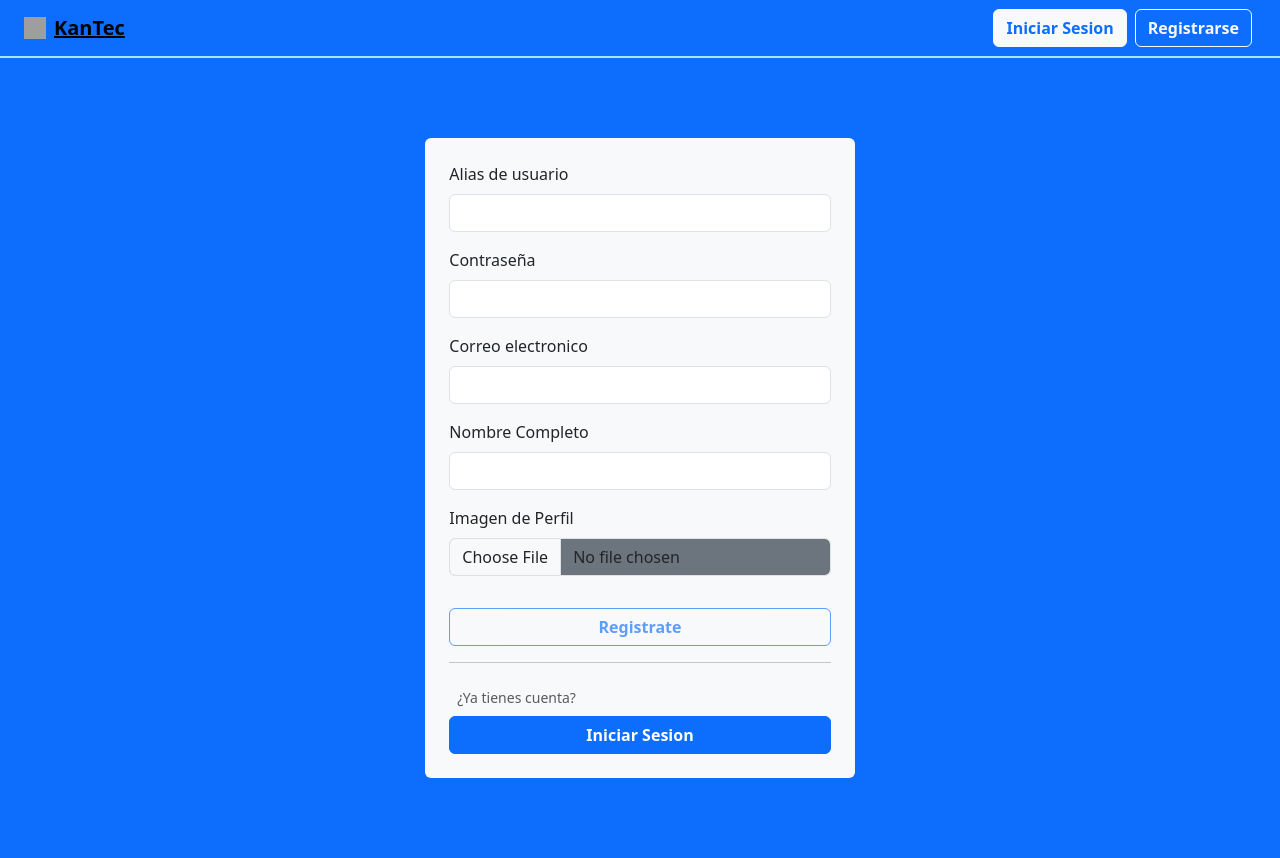
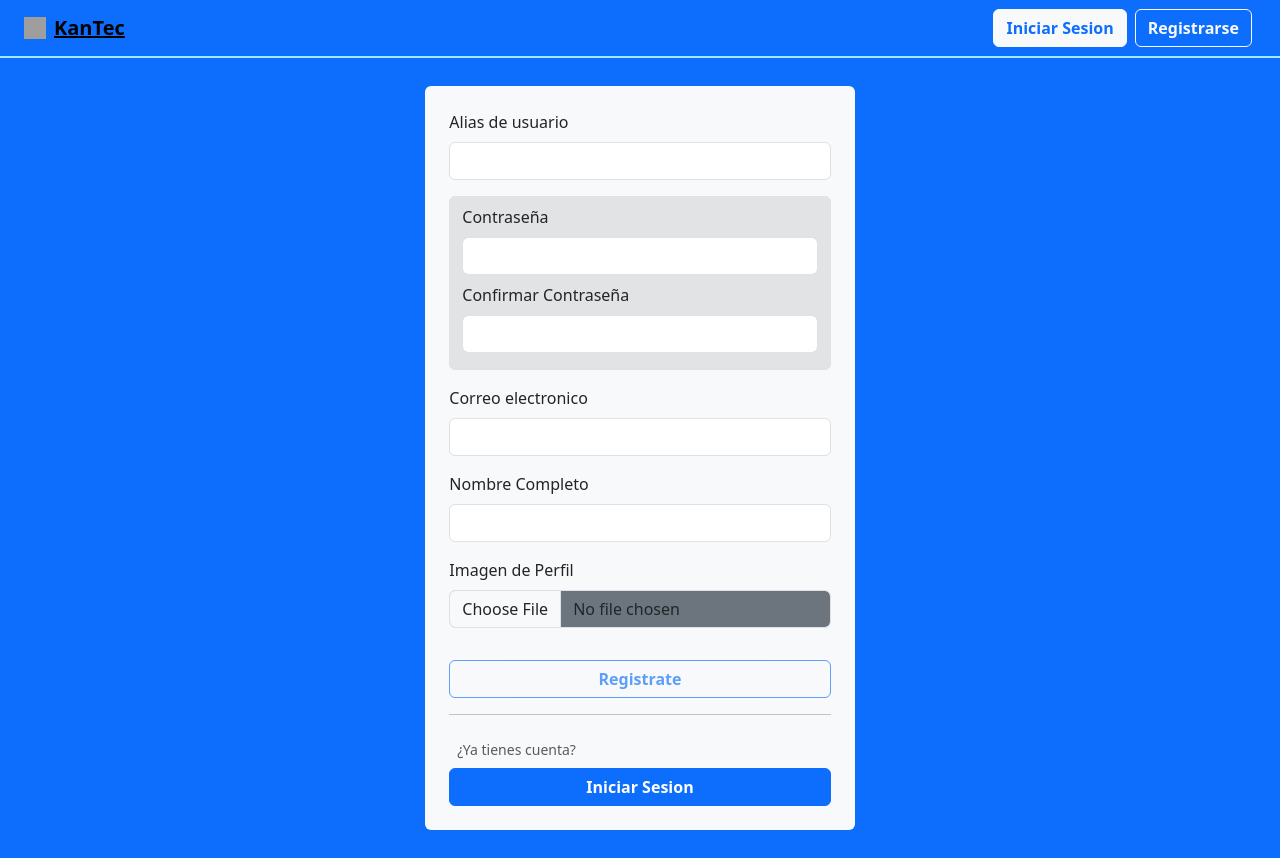
Before and after one commit to AlanMachado-dev/KanTec, an Angular app: page /registro in a window 1280 px wide. Built offline with nearby package versions, Linux system fonts and the light colour scheme; grey boxes are pictures that could not be loaded.

Commit message:
control de contraseña

```diff
--- a/src/app/componentes/registro/registro.html
+++ b/src/app/componentes/registro/registro.html
@@ -4,7 +4,8 @@
         <form [formGroup]="registroForm" (ngSubmit)="onSubmit()">
             <div class="mb-3">
                 <label for="alias" class="form-label">Alias de usuario</label>
-                <input type="text" #aliasInput (blur)="afterAlias(aliasInput.value)" formControlName="alias" class="form-control" id="alias"
+                <input type="text" #aliasInput (blur)="afterAlias(aliasInput.value)" formControlName="alias"
+                    class="form-control" id="alias"
                     [class.is-invalid]="registroForm.get('alias')?.invalid && registroForm.get('alias')?.touched">
                 @if(registroForm.get('alias')?.invalid && registroForm.get('alias')?.touched){
                 <div class="invalid-feedback">
@@ -20,8 +21,10 @@
                 </div>
                 }
             </div>
-            <div class="mb-3">
-                <label for="password" class="form-label">Contraseña</label>
+
+            <div class="container border rounded bg-secondary-subtle my-3">
+            <div>
+                <label for="password" class="form-label mt-2">Contraseña</label>
                 <input type="password" formControlName="password" class="form-control" id="password"
                     [class.is-invalid]="registroForm.get('password')?.invalid && registroForm.get('password')?.touched">
                 @if(registroForm.get('password')?.invalid && registroForm.get('password')?.touched){
@@ -35,6 +38,23 @@
                 </div>
                 }
             </div>
+            <div class="mb-3">
+                <label for="confirmPassword" class="form-label mt-2">Confirmar Contraseña</label>
+                <input type="password" formControlName="confirmPassword" class="form-control" id="confirmPassword"
+                    [class.is-invalid]="(registroForm.get('confirmPassword')?.invalid || registroForm.errors?.['noMatch']) && registroForm.get('confirmPassword')?.touched">
+                @if(registroForm.get('confirmPassword')?.touched){
+                <div class="invalid-feedback">
+                    @if(registroForm.get('confirmPassword')?.errors?.['required']) {
+                    Confirmar la contraseña es obligatorio.
+                    }
+                    @if(registroForm.get('confirmPassword')?.errors?.['noMatch']) {
+                    Las contraseñas no coinciden.
+                    }
+                </div>
+                }
+            </div>
+            </div>
+
             <div class="mb-3">
                 <label for="email" class="form-label">Correo electronico</label>
                 <input type="email" formControlName="email" class="form-control" id="email"
@@ -67,7 +87,8 @@
             </div>
             <div class="mb-3">
                 <label for="imagen" class="form-label">Imagen de Perfil</label>
-                <input type="file" (change)="onFileSelected($event)" formControlName="imagen" class="form-control bg-secondary" id="imagen" accept="image/*">
+                <input type="file" (change)="onFileSelected($event)" formControlName="imagen"
+                    class="form-control bg-secondary" id="imagen" accept="image/*">
             </div>
             @if(mostrarError){
             <div class="alert alert-danger m-2 p-2 text-center" role="alert">
@@ -76,7 +97,8 @@
             }
             <div>
                 @if (!loading) {
-                    <button type="submit" [disabled]="!registroForm.valid || mostrarError" class="btn btn-outline-primary mt-3 w-100 h-25 fw-bold">Registrate</button>
+                <button type="submit" [disabled]="!registroForm.valid || mostrarError"
+                    class="btn btn-outline-primary mt-3 w-100 h-25 fw-bold">Registrate</button>
                 }@else {
                 <!-- <button class="btn btn-secondary text-center mt-3 w-100 h-25 fw-bold" disabled>Cargando...</button> -->
                 <button class="btn btn-secondary text-center mt-3 w-100 h-25 fw-bold" type="button" disabled>
--- a/src/app/componentes/registro/registro.ts
+++ b/src/app/componentes/registro/registro.ts
@@ -1,5 +1,5 @@
-import { ChangeDetectorRef, Component, inject } from '@angular/core';
-import { FormBuilder, ReactiveFormsModule, Validators } from '@angular/forms';
+import { ChangeDetectorRef, Component, inject, OnInit } from '@angular/core';
+import { AbstractControl, FormBuilder, ReactiveFormsModule, ValidationErrors, Validators } from '@angular/forms';
 import { Router, RouterLink } from "@angular/router";
 import { Http } from '../../services/http';
 
@@ -22,7 +22,6 @@ export class Registro {
   loading = false;
   errorMessage?: string;
 
-
   registroForm = this.formBuilder.group({
     alias: ['', {
       validators: [
@@ -37,6 +36,7 @@ export class Registro {
         Validators.minLength(8)
       ]
     }],
+    confirmPassword: ['', [Validators.required, this.matchPassword.bind(this)]],
     email: ['', {
       validators: [
         Validators.required,
@@ -51,6 +51,7 @@ export class Registro {
     }],
     imagen: ['',]
   })
+
 
   onFileSelected(event: any) {
     this.imagenSeleccionada = event.target.files[0];
@@ -138,4 +139,14 @@ export class Registro {
       });
     }
   }
+matchPassword(control: AbstractControl): ValidationErrors | null {
+  if (!this.registroForm) return null; // Evita errores en la carga inicial
+
+  const password = this.registroForm.get('password')?.value;
+  const confirmPassword = control.value;
+
+  // Si no coinciden, devolvemos el error personalizado
+  return password === confirmPassword ? null : { noMatch: true };
 }
+
+}
```
Lines whose indentation alone changed are shown as unchanged.
